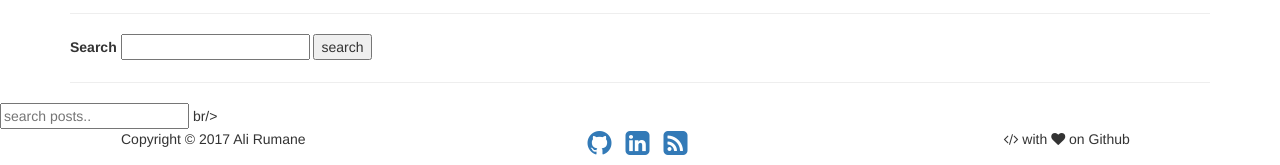
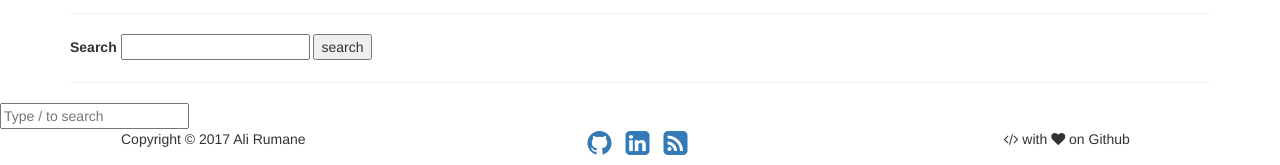
Before and after one commit to alirumane/ali-backup, a Jekyll site: the page built from index.md, in a window 1280 px wide and 976 px high. Shown: the part 808-973 px from the top of the window. Built offline with Jekyll 4.4.1, drawn with Linux system fonts in a browser that asks for light colours; comment, search, counter and statistics services are not loaded.

Commit message:
Update default.html

```diff
--- a/_includes/themes/bootstrap/default.html
+++ b/_includes/themes/bootstrap/default.html
@@ -69,9 +69,8 @@
 	<hr>
     </div>
 
-	<input type="text" id="search-input" placeholder="search posts..">
-	br/>
-	<div id="results-container"></div>
+	<input type="text" class="search-input" placeholder="Type / to search">
+	<div class="results-container"></div>
 
 	{% include footer.html %}
 
```
